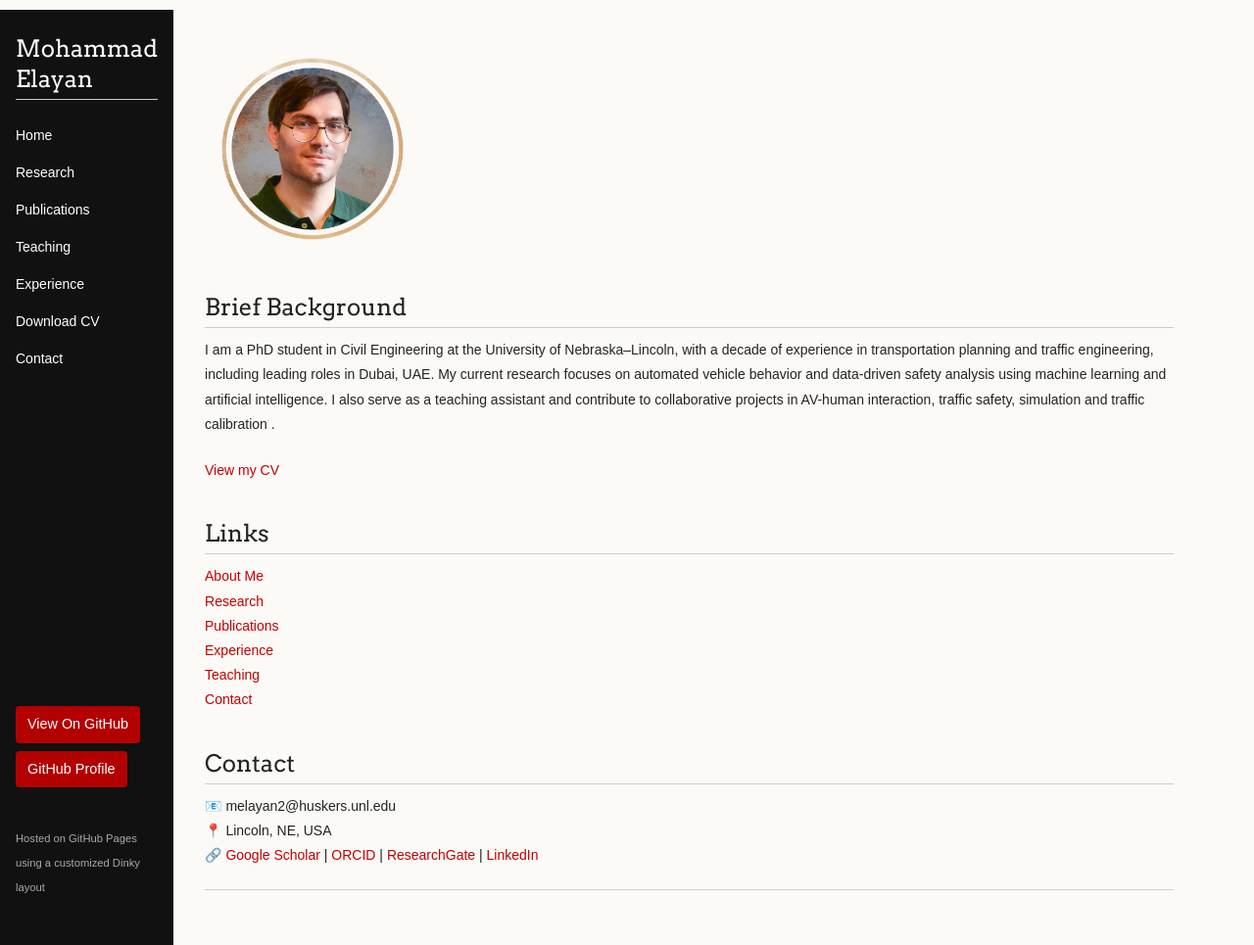
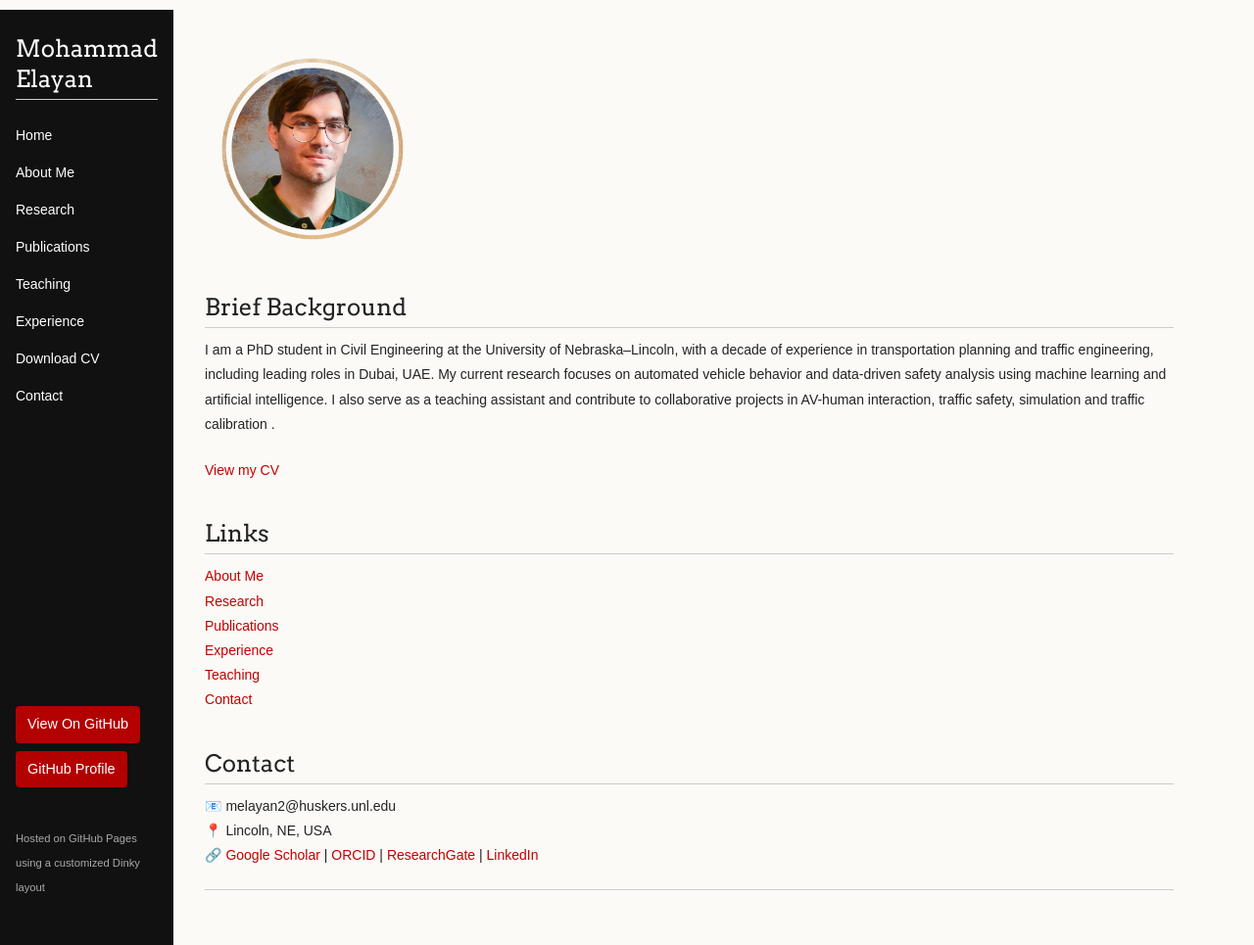
Before and after one commit to mselayan/mselayan.github.io, a Jekyll site: the page built from index.md, in a window 1280 px wide. Shown: the whole page at 98% size. Built offline with Jekyll 4.4.1, drawn with Linux system fonts in a browser that asks for light colours.

Commit message:
Update default.html

```diff
--- a/_layouts/default.html
+++ b/_layouts/default.html
@@ -78,6 +78,7 @@
         <div class="nav-links">
           <ul>
             <li><a href="{{ '/' | relative_url }}">Home</a></li>
+            <li><a href="{{ '/about' | relative_url }}">About Me</a></li>
             <li><a href="{{ '/research' | relative_url }}">Research</a></li>
             <li><a href="{{ '/publications' | relative_url }}">Publications</a></li>
             <li><a href="{{ '/teaching' | relative_url }}">Teaching</a></li>
```
